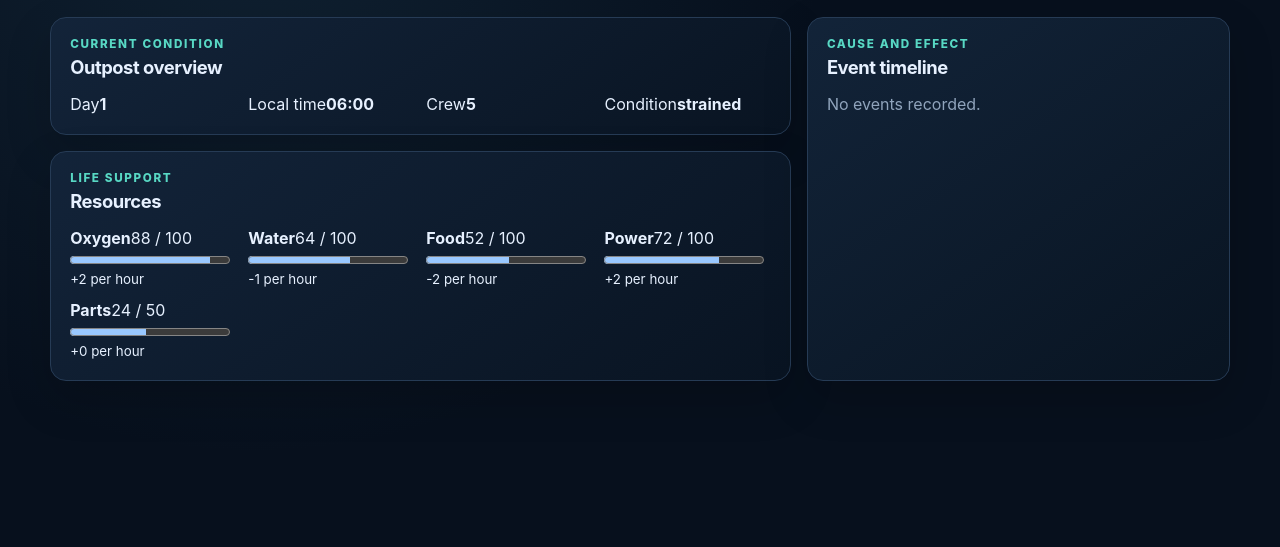
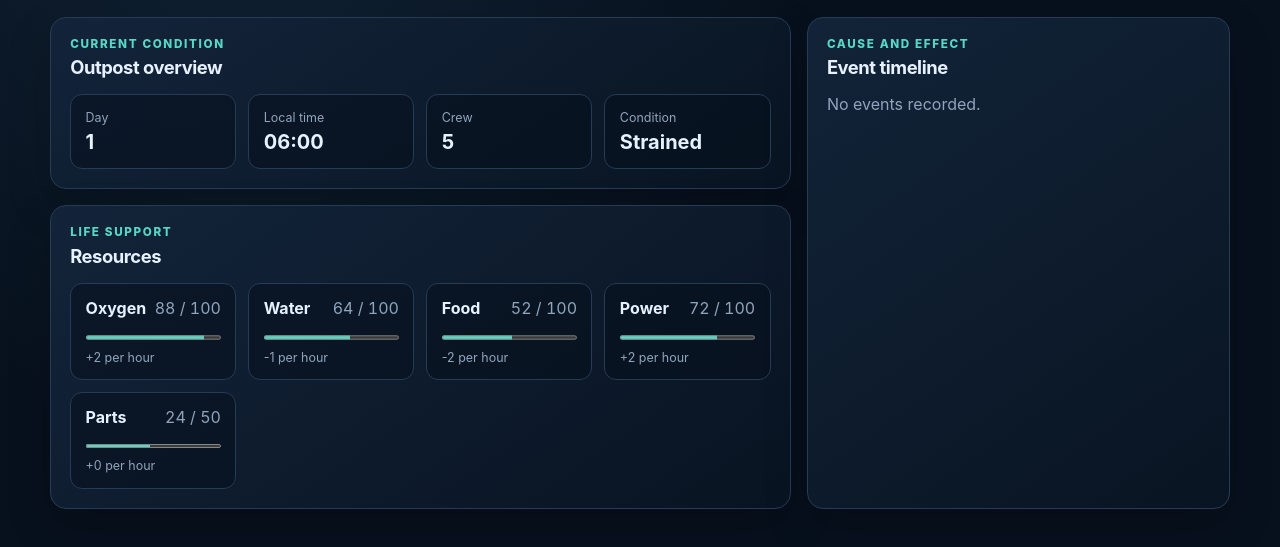
Before and after one commit to keepithandy/Outpost-Zero, a website with bundled scripts: page index.html in a window 1280 px wide. Shown: the part 121-668 px from the top of the page. Built offline with nearby package versions, Linux system fonts and the light colour scheme.

```diff
--- a/styles.css
+++ b/styles.css
@@ -155,6 +155,55 @@
   color: var(--muted);
 }
 
+.metric-card,
+.resource-card {
+  padding: 0.9rem;
+  border: 1px solid var(--border);
+  border-radius: 12px;
+  background: rgb(7 16 29 / 55%);
+}
+
+.metric-label,
+.resource-card small {
+  display: block;
+  color: var(--muted);
+  font-size: 0.78rem;
+}
+
+.metric-value {
+  display: block;
+  margin-top: 0.3rem;
+  font-size: 1.25rem;
+  text-transform: capitalize;
+}
+
+.resource-heading {
+  display: flex;
+  justify-content: space-between;
+  gap: 0.5rem;
+  margin-bottom: 0.7rem;
+}
+
+.resource-heading span {
+  color: var(--muted);
+  font-variant-numeric: tabular-nums;
+}
+
+.resource-meter {
+  width: 100%;
+  height: 0.55rem;
+  margin-bottom: 0.45rem;
+  accent-color: var(--accent);
+}
+
+.resource-card.is-warning .resource-meter {
+  accent-color: var(--warning);
+}
+
+.resource-card.is-critical .resource-meter {
+  accent-color: var(--critical);
+}
+
 .timeline {
   display: grid;
   gap: 0.7rem;
```
